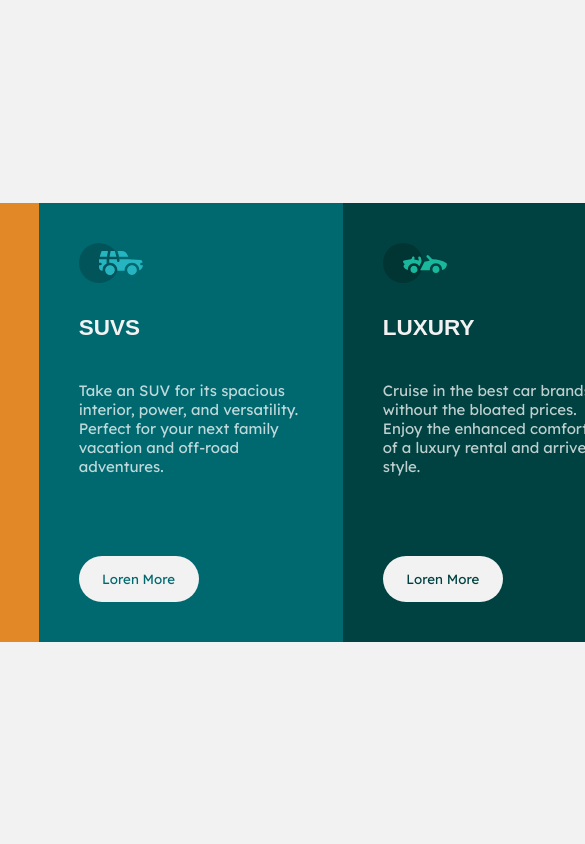
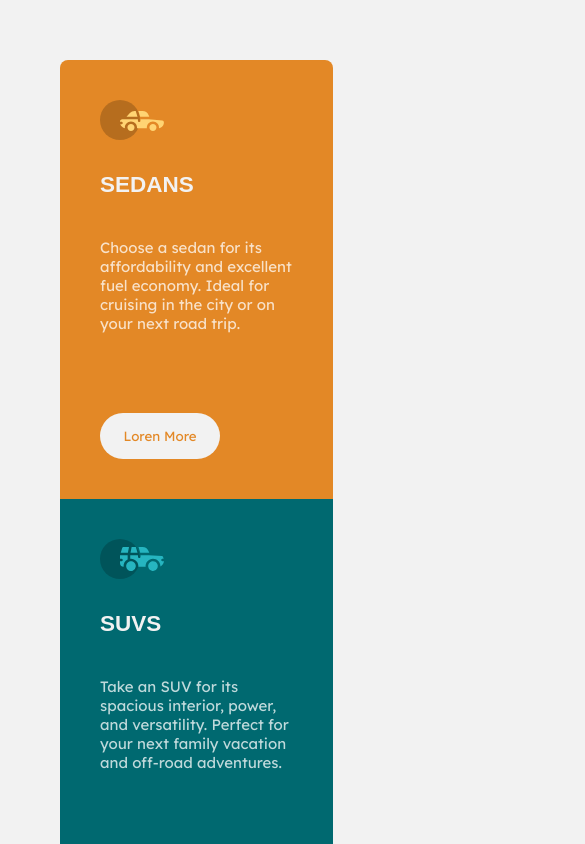
Before and after one commit to Allan-Adriano/3-column-preview-card-component, a plain HTML site: page index.html in a window 390 px wide. Shown: the top 844 px of the page, 585 px wide, since content can reach past the window. Drawn offline with Linux system fonts and the light colour scheme; a web font is replaced by a local one.

Commit message:
responsividade concluida

```diff
--- a/style/main.css
+++ b/style/main.css
@@ -2,3 +2,4 @@
 @import url('card-sedans.css');
 @import url('card-suvs.css');
 @import url('card-luxury.css');
+@import url('responsividade.css');
--- /dev/null
+++ b/style/responsividade.css
@@ -0,0 +1,21 @@
+@media (max-width:730px){
+    .container{
+
+        flex-direction: column;
+        margin: 60px;
+        width: 70%;
+    }
+    .card-sedans{
+        border-top-left-radius: 8px;
+        border-top-right-radius: 8px;
+        border-bottom-left-radius: 0;
+
+    }
+
+    .card-luxury{
+    border-top-right-radius: 0px;
+    border-bottom-left-radius: 8px;
+    border-bottom-right-radius: 8px;
+    }
+
+}
```
